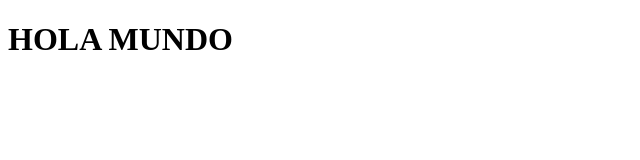
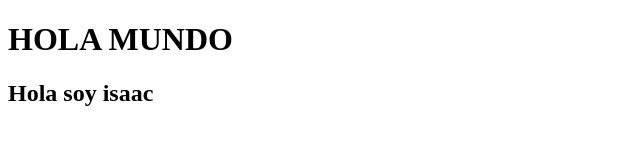
Before and after one commit to lsparedes/Taller1, a plain HTML site: page index.html in a window 1280 px wide. Shown: the whole page, without its empty margins (0-640 px from the left). Drawn offline with Linux system fonts and the light colour scheme.

Commit message:
Update index.html
salude con mi nombre

```diff
--- a/index.html
+++ b/index.html
@@ -1,3 +1,4 @@
+
 <!DOCTYPE html>
 <html lang="en">
 <head>
@@ -9,5 +10,7 @@
 <body>
   <h1>HOLA MUNDO</h1>
 
+  <H2>Hola soy isaac</H2>
+
 </body>
 </html>
```
